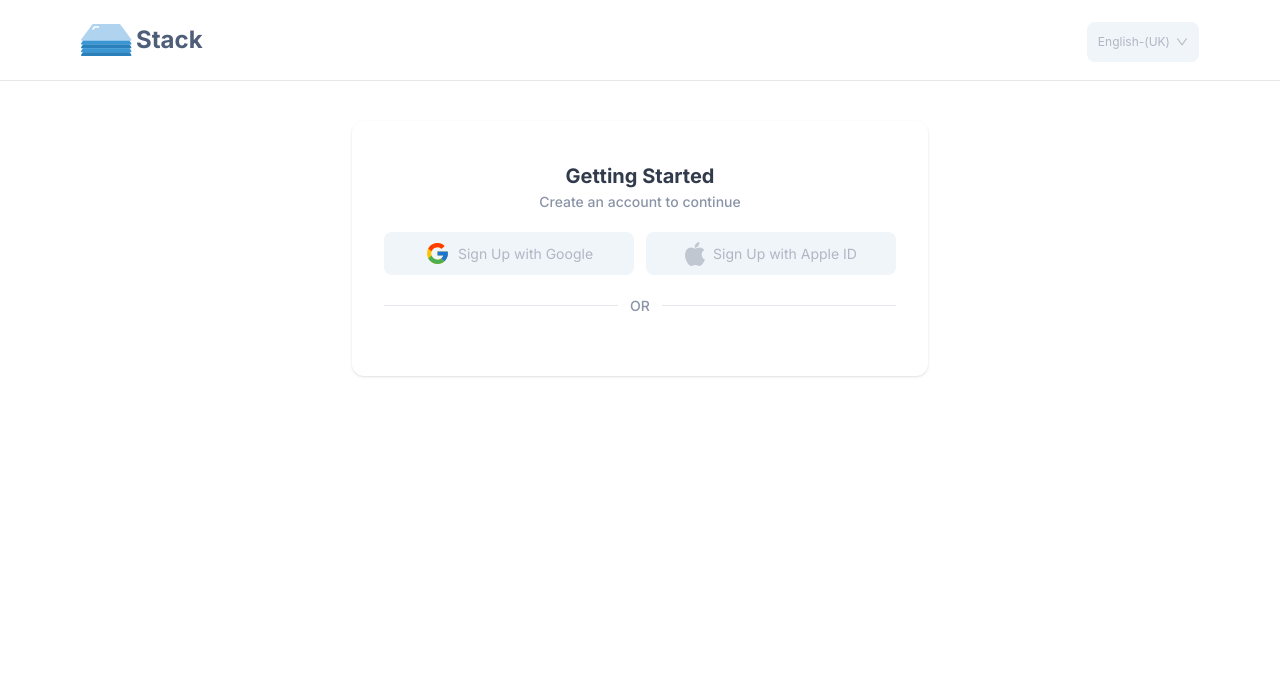
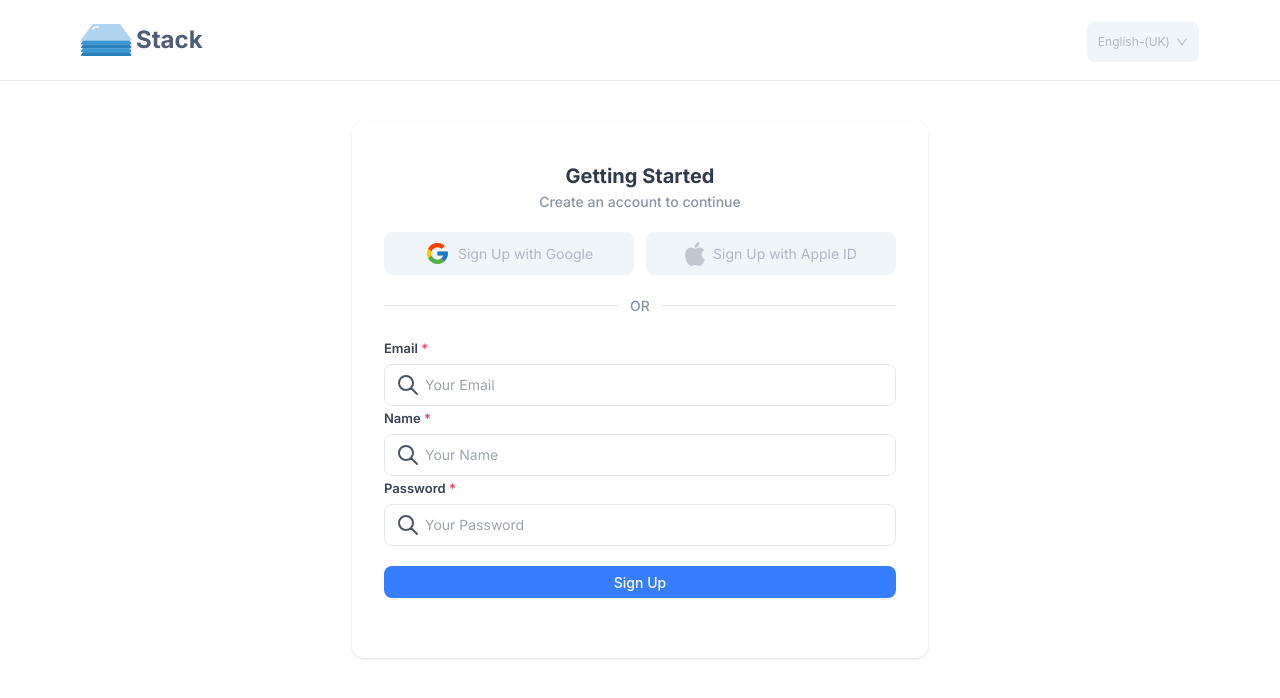
Before and after one commit to masud90895/m360ict-front-end, a Next.js app: page /sign-up in a window 1280 px wide. Shown: the top 698 px of the page. Built offline with nearby package versions, Linux system fonts and the light colour scheme.

Commit message:
Add dependencies and form validation using zod

```diff
--- a/package.json
+++ b/package.json
@@ -9,13 +9,15 @@
     "lint": "next lint"
   },
   "dependencies": {
+    "@hookform/resolvers": "^3.3.4",
     "@reduxjs/toolkit": "^2.0.1",
     "antd": "^5.13.1",
     "next": "14.0.4",
     "react": "^18",
     "react-dom": "^18",
     "react-hook-form": "^7.49.3",
-    "react-redux": "^9.1.0"
+    "react-redux": "^9.1.0",
+    "zod": "^3.22.4"
   },
   "devDependencies": {
     "@types/node": "^20",
--- a/src/app/(authentication)/sign-up/page.tsx
+++ b/src/app/(authentication)/sign-up/page.tsx
@@ -1,11 +1,32 @@
 "use client";
 import React from "react";
-import { useForm } from "react-hook-form";
+
+import FormSelectField from "@/components/Forms/FormSelectField";
+import { FormProvider, useForm } from "react-hook-form";
+import InputField from "@/components/Forms/InputField";
+import { Button } from "antd";
+import { zodResolver } from "@hookform/resolvers/zod";
+import { z } from "zod";
 
 const SignUp = () => {
-  const methods = useForm();
+  // create schema for validation for name,email,password with proper error message
 
-  const onSubmit = (data: any) => console.log(data);
+  const schema = z.object({
+    name: z.string().min(3, { message: "Name must be at least 3 characters" }),
+    email: z.string().email({ message: "Invalid email address" }),
+    password: z
+      .string()
+      .min(6, { message: "Password must be at least 6 characters" }),
+  });
+
+  type ValidationSchemaType = z.infer<typeof schema>;
+
+  const methods = useForm<ValidationSchemaType>({
+    resolver: zodResolver(schema),
+  });
+
+  const onSubmit = (data: { name: string; email: string; password: string }) =>
+    console.log(data);
   return (
     <main>
       <section className="mx-auto my-10 max-w-xl rounded-xl  px-4 py-10 text-gray-700 shadow sm:px-8">
@@ -77,16 +98,55 @@ const SignUp = () => {
         {/* or */}
         <div className="flex items-center justify-center my-5">
           <div className="w-full h-[1px] bg-[#E4E7EB]"></div>
-          <p className="mx-3 text-[14px] font-medium text-[#8A94A6]">
-           OR
-          </p>
+          <p className="mx-3 text-[14px] font-medium text-[#8A94A6]">OR</p>
           <div className="w-full h-[1px] bg-[#E4E7EB]"></div>
         </div>
 
+        <form onSubmit={methods.handleSubmit(onSubmit)}>
+          {/* email */}
+          <InputField
+            label="Email"
+            errors={methods?.formState?.errors}
+            name="email"
+            register={methods?.register}
+            placeholder="Your Email"
+            required
+            type="email"
+          />
 
+          {/* name */}
 
+          <InputField
+            label="Name"
+            errors={methods?.formState?.errors}
+            name="name"
+            register={methods?.register}
+            placeholder="Your Name"
+            required
+            type="text"
+          />
 
+          {/* password */}
 
+          <InputField
+            label="Password"
+            errors={methods?.formState?.errors}
+            name="password"
+            register={methods?.register}
+            placeholder="Your Password"
+            required
+            type="password"
+          />
+
+          {/* Sign up Button */}
+
+          <Button
+            htmlType="submit"
+            className="bg-[#377DFF] border border-transparent hover:border-[#377DFF] hover:bg-transparent hover:text-[#377DFF] text-white rounded-lg w-full my-[20px] text-[14px] font-medium transition-all duration-500 ease-in-out  "
+          >
+            Sign Up
+          </Button>
+        </form>
 
         {/* form */}
       </section>
--- /dev/null
+++ b/src/components/Forms/InputField.tsx
@@ -0,0 +1,118 @@
+import React from "react";
+import { FieldValues, UseFormRegister } from "react-hook-form";
+
+interface InputFieldProps {
+  label?: string;
+  name?: string;
+  type?: string;
+  customClass?: string;
+  placeholder?: string;
+  required?: boolean;
+  register?: UseFormRegister<FieldValues | any>;
+  errors?: any;
+  value?: string;
+  disabled?: boolean;
+  defaultValue?: any;
+  onChange?: (e: React.ChangeEvent<HTMLInputElement>) => void;
+}
+
+const InputField = ({
+  label,
+  name,
+  type,
+  customClass,
+  placeholder,
+  required,
+  register,
+  errors,
+  value,
+  disabled,
+  defaultValue,
+  onChange,
+}: InputFieldProps) => {
+  return (
+    <div className="w-full">
+      {label && (
+        <div className="flex gap-1 items-center mb-1">
+          <label
+            className={`${
+              errors && name && errors[name]
+                ? "text-[13px] leading-6 font-inter text-rose-500 font-semibold capitalize"
+                : "text-[13px] leading-6 font-inter text-gray-40 font-semibold capitalize"
+            }`}
+          >
+            {label} {required && <span className="text-rose-500">*</span>}
+          </label>
+        </div>
+      )}
+      {register ? (
+        <div className="relative text-gray-600 focus-within:text-gray-400">
+          <span className="absolute inset-y-0 left-0 flex items-center pl-2">
+            <button
+              type="submit"
+              className="p-1 focus:outline-none focus:shadow-outline"
+            >
+              <svg
+                fill="none"
+                stroke="currentColor"
+                stroke-linecap="round"
+                stroke-linejoin="round"
+                stroke-width="2"
+                viewBox="0 0 24 24"
+                className="w-6 h-6"
+              >
+                <path d="M21 21l-6-6m2-5a7 7 0 11-14 0 7 7 0 0114 0z"></path>
+              </svg>
+            </button>
+          </span>
+          <input
+            type={type ? type : "text"}
+            placeholder={placeholder}
+            disabled={disabled}
+            defaultValue={defaultValue ? defaultValue : null}
+            /* onChange={onChange ? onChange : () => {}} */
+            className={`${
+              customClass
+                ? customClass
+                : `${
+                    errors && name && errors[name]
+                      ? "border-1 w-full pl-10  bg-red-50 rounded-lg py-2 px-[10px] font-inter text-sm leading-6 placeholder:capitalize text-gray-90 focus:outline-rose-500 text-[12px]"
+                      : "border w-full pl-10 bg-gray-5 rounded-lg border-border py-2 px-[10px] font-inter text-sm leading-6 placeholder:capitalize text-gray-90 focus:outline-purple text-[12px]"
+                  }`
+            }`}
+            {...register(name ? name : "noName", {
+              required: required ? true : false,
+            })}
+          />
+        </div>
+      ) : (
+        <input
+          type={type ? type : "text"}
+          placeholder={placeholder}
+          className={`${
+            customClass
+              ? customClass
+              : `${
+                  errors?.name
+                    ? "border-1 w-full bg-red-50 rounded-lg py-2 px-[10px] font-inter text-sm leading-6 placeholder:capitalize text-gray-90 focus:outline-rose-500 text-[12px]"
+                    : "border w-full bg-gray-5 rounded-lg border-border py-2 px-[10px] font-inter text-sm leading-6 placeholder:capitalize text-gray-90 focus:outline-purple text-[12px]"
+                }`
+          }`}
+          name={name}
+          value={value}
+          disabled={disabled}
+          defaultValue={defaultValue ? defaultValue : null}
+          onChange={onChange ? onChange : () => {}}
+          required={required ? true : false}
+        />
+      )}
+      {errors && name && errors[name] && (
+        <p className="text-rose-500 text-[12px]">
+          {errors[name].message ? errors[name].message : `${name} is required`}
+        </p>
+      )}
+    </div>
+  );
+};
+
+export default InputField;
```
Also changed, not shown: 1 other file (tests, documents, lock files or other folders).
